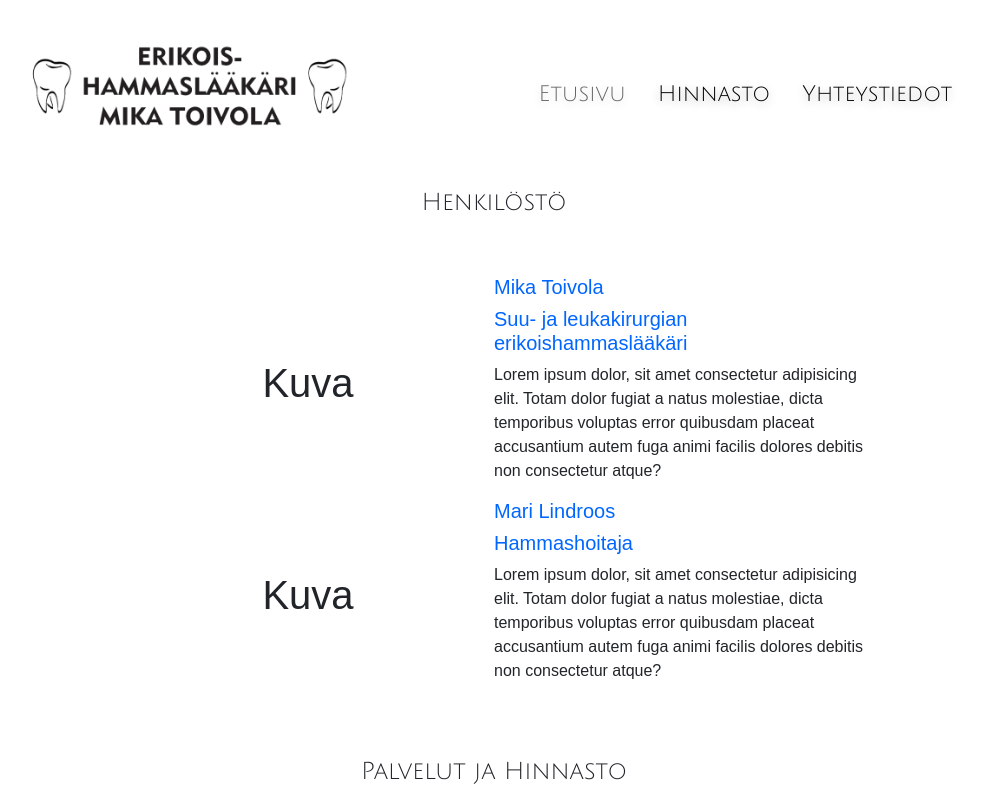
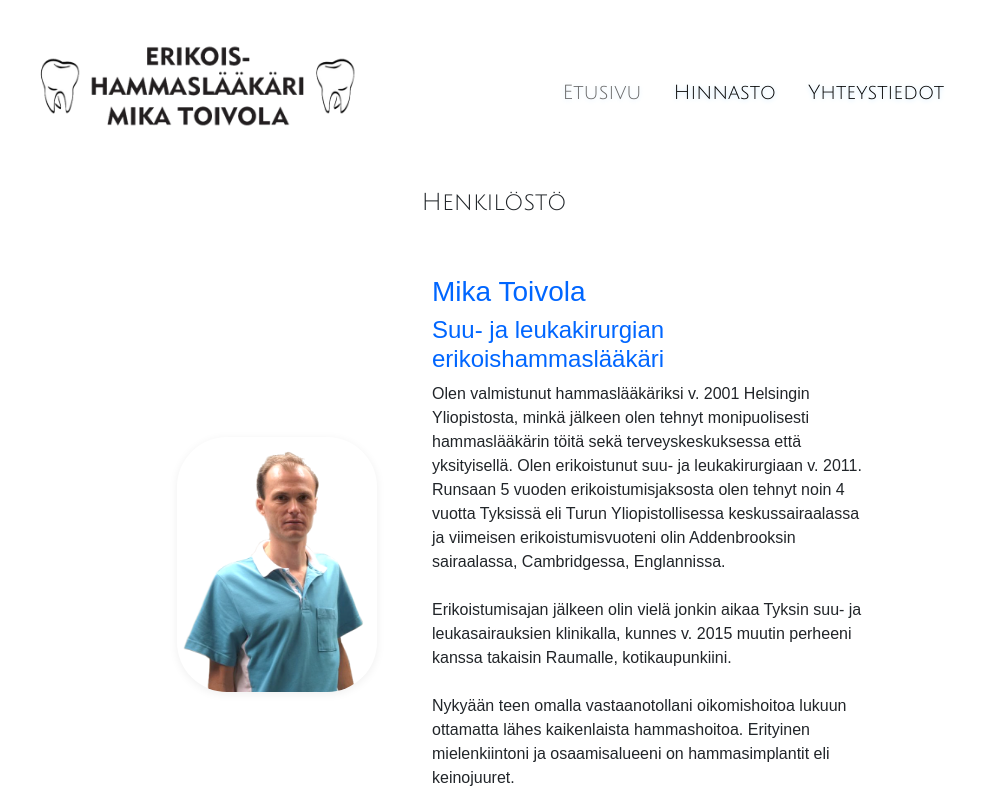
Before and after one commit to kasperipruukka/mikatoivola, a plain HTML site: page index.html in a window 1280 px wide. Shown: the top 800 px of the page, without its empty margins (146-1129 px from the left). Drawn offline with nearby package versions, Linux system fonts and the light colour scheme; a web font is replaced by a local one.

Commit message:
Implantti-sektio, Esittely-sektiot

```diff
--- a/index.html
+++ b/index.html
@@ -9,6 +9,7 @@
     <link rel="preconnect" href="https://fonts.googleapis.com">
     <link rel="preconnect" href="https://fonts.gstatic.com" crossorigin>
     <link href="https://fonts.googleapis.com/css2?family=Jaldi&family=Julius+Sans+One&display=swap" rel="stylesheet">
+    <link href="https://fonts.googleapis.com/css2?family=Kalam:wght@300&display=swap" rel="stylesheet">
     <link rel="stylesheet" href="styles.css">
 </head>
 <body>
@@ -18,9 +19,9 @@
         <div id="navlogo" class="d-inline-flex justify-content-around">
             <img id="logo" src="images/logo.png" alt="logo">
             <nav class="nav justify-content-end">
-                <a class="nav-link active" href="#">Etusivu</a>
-                <a class="nav-link" href="#">Hinnasto</a>
-                <a class="nav-link" href="#">Yhteystiedot</a>
+                <a class="nav-link active fs-5" href="#">Etusivu</a>
+                <a class="nav-link fs-5" href="#">Hinnasto</a>
+                <a class="nav-link fs-5" href="#">Yhteystiedot</a>
             </nav>
         </div>
 
@@ -30,23 +31,33 @@
             <h2 class="title">Henkilöstö</h2>
             <br />
             <div class="col-md-8 d-inline-flex align-items-center align-items-center ">
-                <div class="col-md-6 text-center">
-                    <h1>Kuva</h1>
+                <div class="col-md-5 text-center">
+                    <img class="esittely-kuva" width="200" src="images/mikatoivola_old.png" alt="mikatoivola">
                 </div>
-                <div>
-                    <h3 class="bluetext fs-5">Mika Toivola</h3>
-                    <h4 class="bluetext fs-5">Suu- ja leukakirurgian erikoishammaslääkäri</h4>
-                    <p class="fs-6">Lorem ipsum dolor, sit amet consectetur adipisicing elit. Totam dolor fugiat a natus molestiae, dicta temporibus voluptas error quibusdam placeat accusantium autem fuga animi facilis dolores debitis non consectetur atque?</p>
+                <div class="mb-5">
+                    <h3 class="bluetext">Mika Toivola</h3>
+                    <h4 class="bluetext">Suu- ja leukakirurgian erikoishammaslääkäri</h4>
+                    <p class="fs-6">
+                        Olen valmistunut hammaslääkäriksi v. 2001 Helsingin Yliopistosta, minkä jälkeen olen tehnyt monipuolisesti hammaslääkärin töitä sekä terveyskeskuksessa että yksityisellä. Olen erikoistunut suu- ja leukakirurgiaan v. 2011. Runsaan 5 vuoden erikoistumisjaksosta olen tehnyt noin 4 vuotta Tyksissä eli Turun Yliopistollisessa keskussairaalassa ja viimeisen erikoistumisvuoteni olin Addenbrooksin sairaalassa, Cambridgessa, Englannissa.
+                        <br /><br />
+                        Erikoistumisajan jälkeen olin vielä jonkin aikaa Tyksin suu- ja leukasairauksien klinikalla, kunnes v. 2015 muutin perheeni kanssa takaisin Raumalle, kotikaupunkiini.
+                        <br /><br />
+                        Nykyään teen omalla vastaanotollani oikomishoitoa lukuun ottamatta lähes kaikenlaista hammashoitoa. Erityinen mielenkiintoni ja osaamisalueeni on hammasimplantit eli keinojuuret.
+                    </p>
                 </div>
             </div>
             <div class="col-md-8 d-inline-flex align-items-center">
-                <div class="col-md-6 text-center">
-                    <h1>Kuva</h1>
+                <div class="col-md-5 text-center">
+                    <img class="esittely-kuva" width="200" src="images/empty.png" alt="marilindroos">
                 </div>
-                <div>
-                    <h3 class="bluetext fs-5">Mari Lindroos</h3>
-                    <h4 class="bluetext fs-5">Hammashoitaja</h4>
-                    <p class="fs-6">Lorem ipsum dolor, sit amet consectetur adipisicing elit. Totam dolor fugiat a natus molestiae, dicta temporibus voluptas error quibusdam placeat accusantium autem fuga animi facilis dolores debitis non consectetur atque?</p>
+                <div class="mb-5">
+                    <h3 class="bluetext">Mari Lindroos</h3>
+                    <h4 class="bluetext">Hammashoitaja</h4>
+                    <p class="fs-6">
+                        Lorem ipsum dolor, sit amet consectetur adipisicing elit. Totam dolor fugiat a natus molestiae, dicta temporibus voluptas error quibusdam placeat accusantium autem fuga animi facilis dolores debitis non consectetur atque?
+                        <br /><br />
+                        Nam libero tempore, cum soluta nobis est eligendi optio cumque nihil impedit quo minus id quod maxime placeat facere possimus, omnis voluptas assumenda est, omnis dolor repellendus.
+                    </p>
                 </div>
             </div>
         </div>
@@ -141,12 +152,15 @@
               </table>
         </div>
         <div class="text-center">
-            <p class="text-muted fs-6">
-                <br />
+            <p class="text-muted fs-6 mt-3">
                 Hinnat sisältävät jo erikoishammaslääkärikorotuksen.
                 <br />
                 Hintoihin ei myöskään lisätä enää toimisto- tai laskutuslisiä.
             </p>
+        </div>
+
+        <div id="Implantti" class="d-flex justify-content-center">
+            <p class="w-50 fs-5 kalam">"Implantteja voidaan käyttää korvaamaan yksittäisiä tai useampia menetettyjä hampaita tai vaikkapa antamaan lisätukea huonosti pysyvälle kokoproteesille. Luupuutos tai poskiontelon läheisyys on vain hyvin harvoin este implanttien asettamiselle nykyisten keinoluumateriaalien aikana."</p>
         </div>
 
         <!-- Ajankohtaista -->
@@ -165,7 +179,7 @@
 
             <div class="d-inline-flex col-md-12 justify-content-center py-4">
                 <span id="uusilaite" class="bluetext p-5">UUSI PANORAAMARÖNTGEN-LAITE</span>
-                <img src="images/testi_laite.png" width="200" alt="rontgenlaite.png">
+                <img class="bg-light" src="images/empty-circle.png" width="200" alt="rontgenlaite.png">
             </div>
         </div>
 
--- a/styles.css
+++ b/styles.css
@@ -1,6 +1,10 @@
 body {
     font-family: 'Jaldi', sans-serif;
     font-size: 22px;
+}
+
+.kalam {
+    font-family: 'Kalam', cursive;
 }
 
 .bluetext {
@@ -14,19 +18,11 @@ body {
 
 .nav a {
     color: #000;
-    text-shadow: 0px 3px 10px rgba(0, 0, 0, 0.331);
+    text-shadow: 0px 1px 5px rgb(188, 224, 255);
 }
 
 .nav .active {
     opacity: 60%;
-}
-
-#navlogo {
-    margin-top: 30px;
-}
-
-#logo {
-    width: 30%;
 }
 
 .img-thumbnail {
@@ -42,6 +38,31 @@ body {
     font-size: 1.5rem;
     margin-top: 25px;
     margin-bottom: 25px;
+}
+
+.esittely-kuva {
+    box-shadow: 0px 2px 10px rgb(239, 239, 239);
+    border-radius: 50px;
+}
+
+#Implantti {
+    margin-top: 50px;
+}
+
+#Implantti > p {
+    color: #6c757d;
+    background-color: aliceblue;
+    padding: 40px;
+    border-radius: 50px;
+    box-shadow: 0px 1px 5px rgb(188, 224, 255);
+}
+
+#navlogo {
+    margin-top: 30px;
+}
+
+#logo {
+    width: 30%;
 }
 
 #hinnastoTable {
```
Also changed, not shown: images/empty-circle.png (added), images/empty.png (added), images/mikatoivola_old.png (added).
